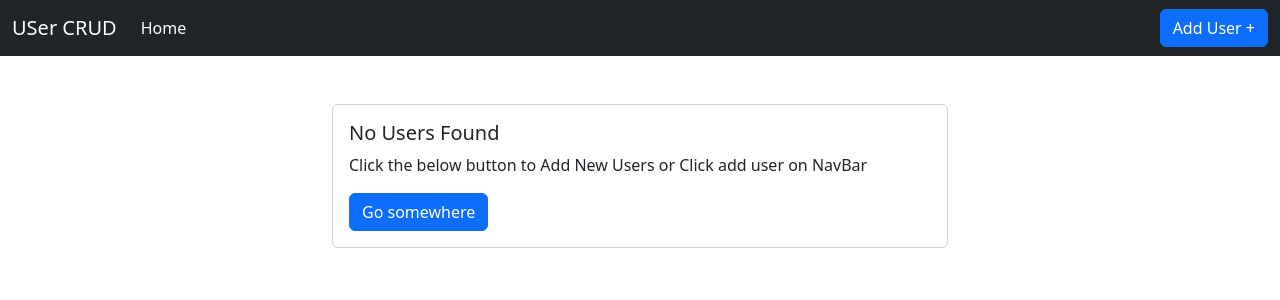
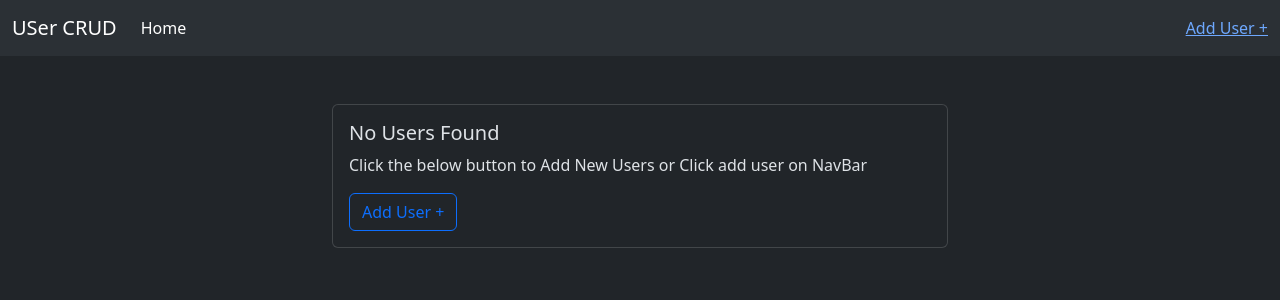
Before and after one commit to Mahadev234/User-CRUD-Django, a Django app: page / in a window 1280 px wide. Shown: the top 300 px of the page. Run offline with Django 5.2, Linux system fonts and the light colour scheme; data that the repository does not hold is empty.

Commit message:
chore: Update button styles for user forms

```diff
--- a/interface/templates/addUser.html
+++ b/interface/templates/addUser.html
@@ -16,7 +16,7 @@
                 <div class="mb-3">
                     {{form}}
                 </div>
-                <button type="submit" class="btn btn-primary">Submit</button>
+                <button type="submit" class="btn btn-outline-primary">Submit</button>
             </fieldset>
         </div>
     </form>
--- a/interface/templates/index.html
+++ b/interface/templates/index.html
@@ -1,5 +1,5 @@
 <!DOCTYPE html>
-<html lang="en">
+<html lang="en" data-bs-theme="dark">
 
 <head>
     <meta charset="UTF-8">
@@ -30,12 +30,11 @@
                     <td>{{ user.phone }}</td>
                     <td>
                         <div class="btn-group mx-2" role="group" aria-label="Update and Delete">
-                            <a href={{"/update/"}}{{user.id}}>
-                                <button type="button" class="btn btn-outline-warning">Update</button>
+                            <a href={{"/update/"}}{{user.id}} class="btn btn-outline-warning">
+                                Update
                             </a>
                             <form action={{"/delete/"}}{{user.id}} method="post">
                                 <input type="submit" value="Remove" class="btn btn-outline-danger">
-                                <!-- <button type="button" class="">Remove</button> -->
                             </form>
                         </div>
                     </td>
@@ -48,7 +47,9 @@
             <div class="card-body">
                 <h5 class="card-title">No Users Found</h5>
                 <p class="card-text">Click the below button to Add New Users or Click add user on NavBar </p>
-                <a href="#" class="btn btn-primary">Go somewhere</a>
+                <a class="btn btn-outline-primary" href="http://127.0.0.1:8000/add/">
+                    Add User +
+                </a>
             </div>
         </div>
         {% endif %}
--- a/interface/templates/navbar.html
+++ b/interface/templates/navbar.html
@@ -1,6 +1,6 @@
 <link href="https://cdn.jsdelivr.net/npm/bootstrap@5.3.3/dist/css/bootstrap.min.css" rel="stylesheet"
     integrity="sha384-QWTKZyjpPEjISv5WaRU9OFeRpok6YctnYmDr5pNlyT2bRjXh0JMhjY6hW+ALEwIH" crossorigin="anonymous">
-<nav class="navbar navbar-expand-lg bg-dark" data-bs-theme="dark">
+<nav class="navbar navbar-expand-lg bg-body-tertiary">
     <div class="container-fluid">
         <a class="navbar-brand" href="/">USer CRUD</a>
         <button class="navbar-toggler" type="button" data-bs-toggle="collapse" data-bs-target="#navbarSupportedContent"
@@ -14,8 +14,8 @@
                 </li>
             </ul>
             <div class="d-flex">
-                <a href="http://127.0.0.1:8000/add/">
-                    <button class="btn btn-primary">Add User +</button>
+                <a href="http://127.0.0.1:8000/add/" class="btn-outline-primary">
+                    Add User +
                 </a>
             </div>
         </div>
--- a/interface/templates/updateDelete.html
+++ b/interface/templates/updateDelete.html
@@ -16,7 +16,7 @@
                 <div class="mb-3">
                     {{form}}
                 </div>
-                <button type="submit" class="btn btn-primary">Update</button>
+                <button type="submit" class="btn btn-outline-primary">Update</button>
             </fieldset>
         </div>
     </form>
```
